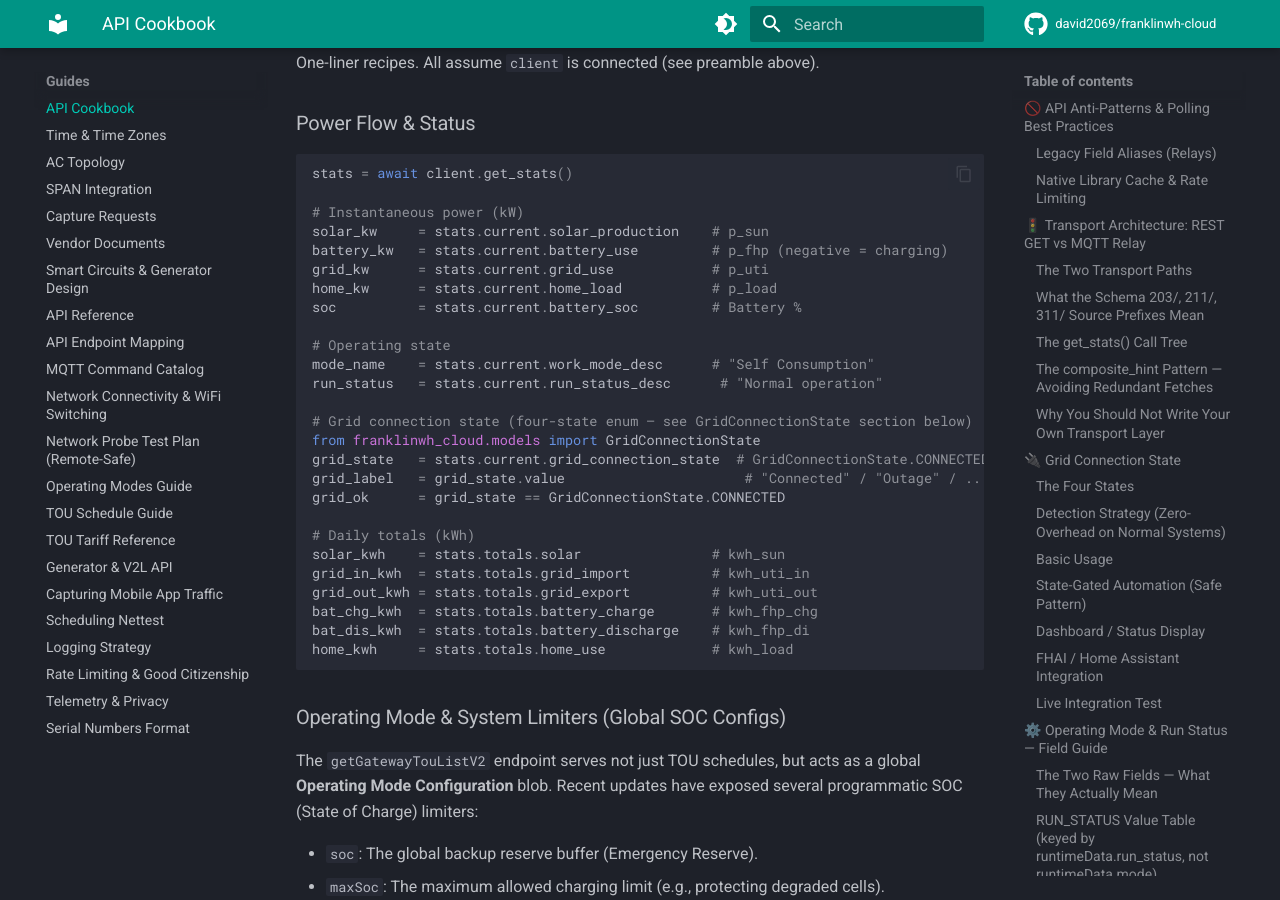
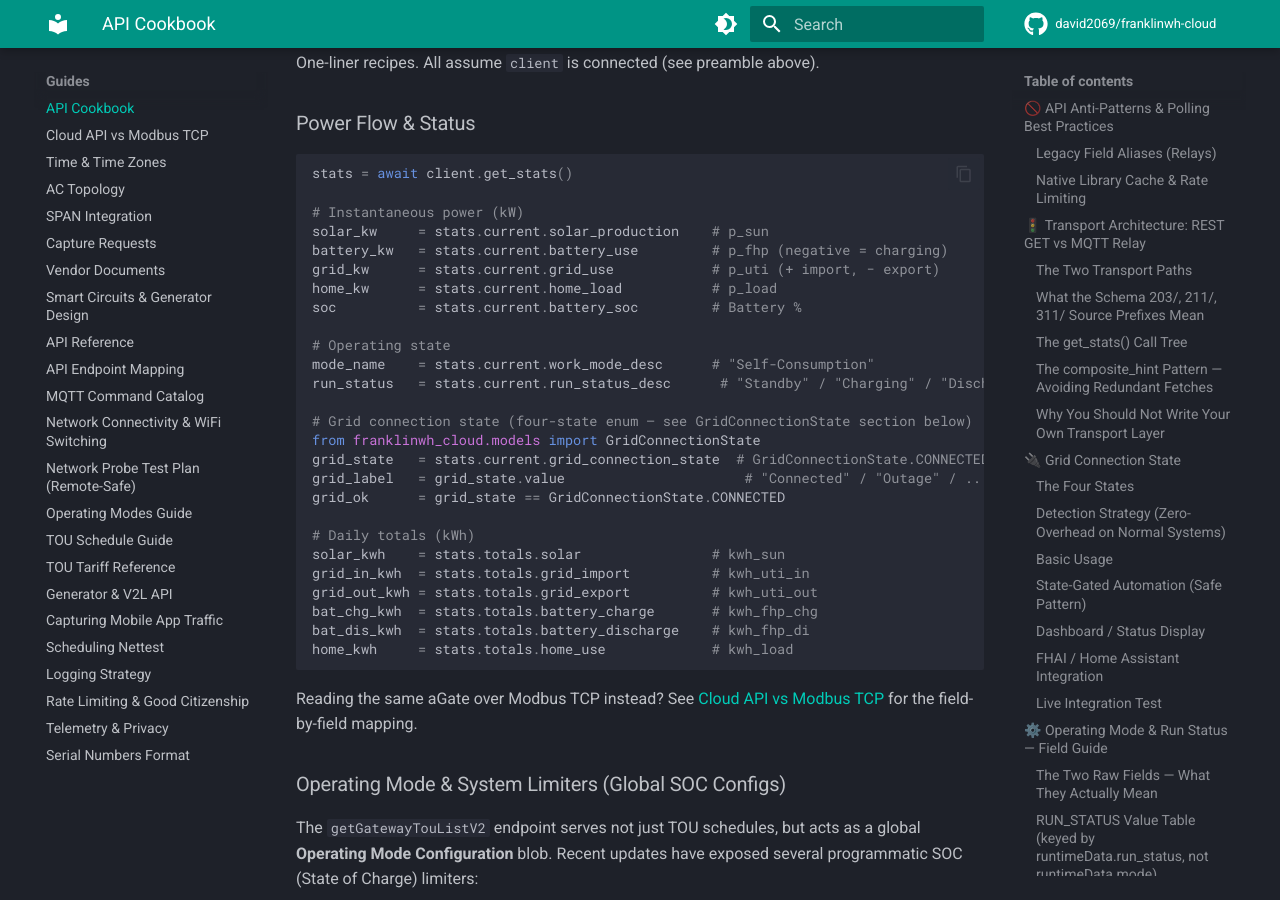
Before and after one commit to david2069/franklinwh-cloud, an MkDocs documentation site: the page built from docs/API_COOKBOOK.md, in a window 1280 px wide and 900 px high, scrolled down 18289 px. Built offline with MkDocs 1.6.1 and Material for MkDocs 9.7.7, drawn with Linux system fonts in a browser that asks for light colours; comment, search, counter and statistics services are not loaded.

Commit message:
docs: add Cloud API vs Modbus TCP metrics comparison
Field-by-field mapping of get_stats() to franklinwh-modbus readers: units,
signs, raw keys, the 4-state vs 3-state grid mapping, daily vs lifetime
energy, and which data only one side has. Unconfirmed mappings are marked
INFERRED/ASSUMED (AP-14). franklinwh-modbus keeps its own copy linked to its
own examples.

Cookbook quick reference: state the grid_use sign, fix the example labels
for work_mode_desc ("Self-Consumption") and run_status_desc (was
"Normal operation", which RUN_STATUS never returns), and link the new page.

Co-Authored-By: Claude Opus 5.5 <noreply@anthropic.com>
Claude-Session: https://claude.ai/code/session_01MqgyB4yD7uF5g7DZnMmkuS

````diff
--- a/docs/API_COOKBOOK.md
+++ b/docs/API_COOKBOOK.md
@@ -753,13 +753,13 @@ stats = await client.get_stats()
 # Instantaneous power (kW)
 solar_kw     = stats.current.solar_production    # p_sun
 battery_kw   = stats.current.battery_use         # p_fhp (negative = charging)
-grid_kw      = stats.current.grid_use            # p_uti
+grid_kw      = stats.current.grid_use            # p_uti (+ import, − export)
 home_kw      = stats.current.home_load           # p_load
 soc          = stats.current.battery_soc         # Battery %
 
 # Operating state
-mode_name    = stats.current.work_mode_desc      # "Self Consumption"
-run_status   = stats.current.run_status_desc      # "Normal operation"
+mode_name    = stats.current.work_mode_desc      # "Self-Consumption"
+run_status   = stats.current.run_status_desc      # "Standby" / "Charging" / "Discharging"
 
 # Grid connection state (four-state enum — see GridConnectionState section below)
 from franklinwh_cloud.models import GridConnectionState
@@ -775,6 +775,9 @@ bat_chg_kwh  = stats.totals.battery_charge       # kwh_fhp_chg
 bat_dis_kwh  = stats.totals.battery_discharge    # kwh_fhp_di
 home_kwh     = stats.totals.home_use             # kwh_load
 ```
+
+Reading the same aGate over Modbus TCP instead? See
+[Cloud API vs Modbus TCP](MODBUS_CLOUD_COMPARISON.md) for the field-by-field mapping.
 
 ### Operating Mode & System Limiters (Global SOC Configs)
 
--- a/mkdocs.yml
+++ b/mkdocs.yml
@@ -79,6 +79,7 @@ nav:
     - Test Quick Reference: TEST_QUICK_REFERENCE.md
   - Guides:
     - API Cookbook: API_COOKBOOK.md
+    - Cloud API vs Modbus TCP: MODBUS_CLOUD_COMPARISON.md
     - Time & Time Zones: TIME_AND_TIMEZONES.md
     - AC Topology: AC_TOPOLOGY.md
     - SPAN Integration: SPAN_INTEGRATION.md
````
Also changed, not shown: docs/MODBUS_CLOUD_COMPARISON.md (added, +97 -0 lines).
